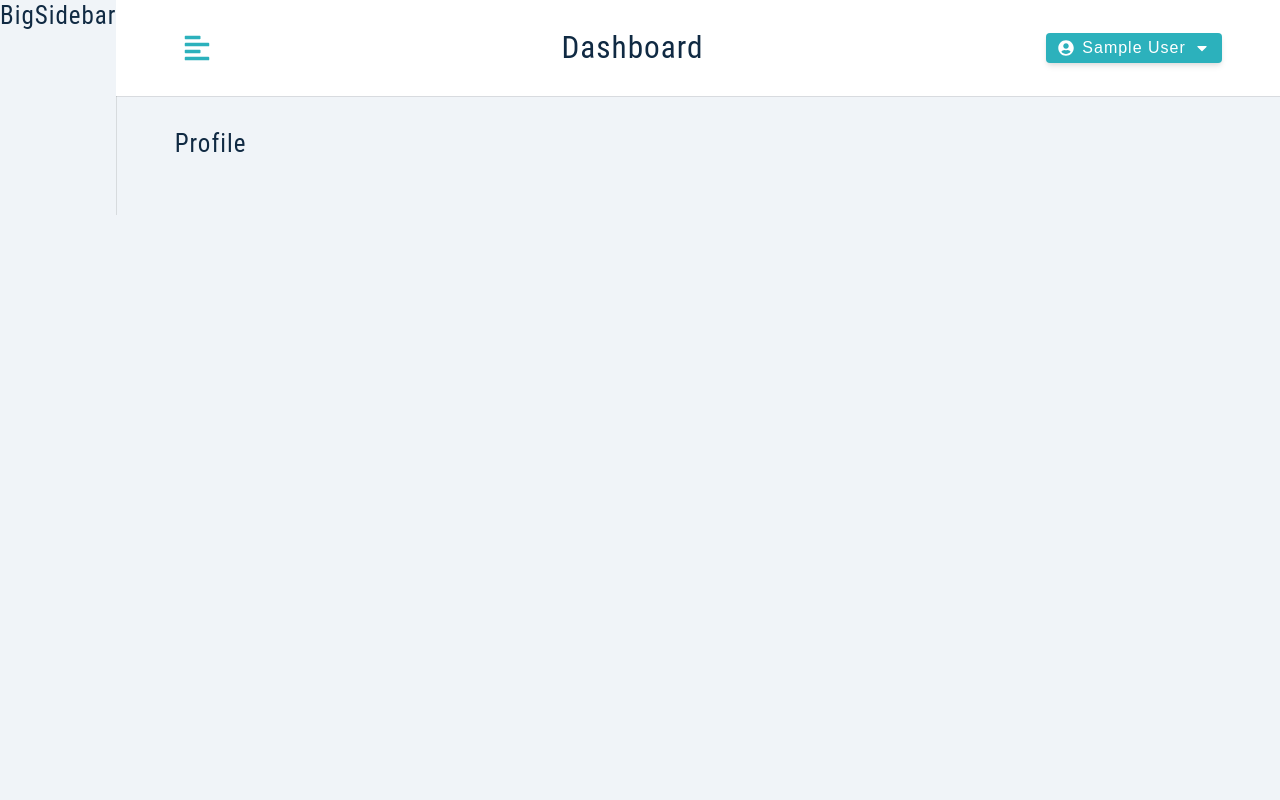
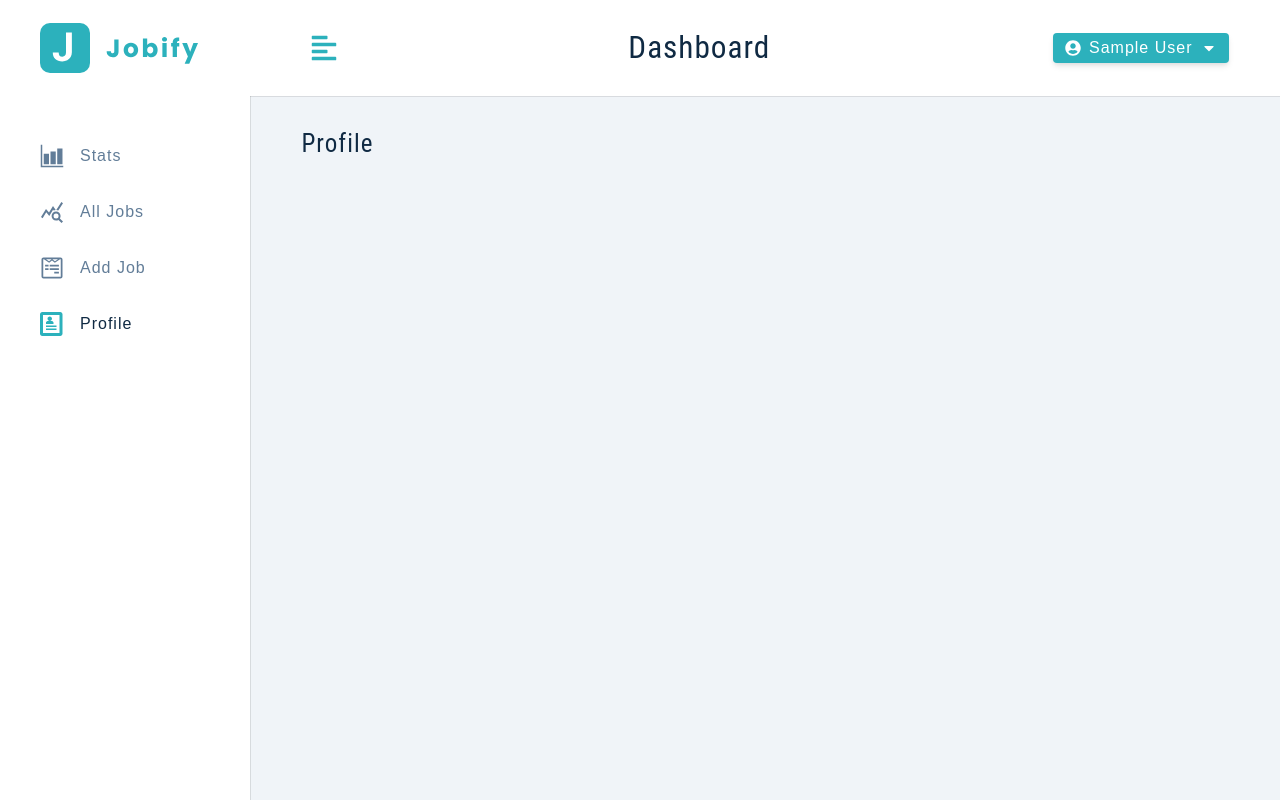
Before and after one commit to NovaTron007/jobtracker, a React (Create React App) app in the folder client/: page /profile in a window 1280 px wide. Built offline with nearby package versions, Linux system fonts and the light colour scheme; sample sign-in values are in the browser's storage.

Commit message:
NavLinks component: Created reuseable links component. Toggling big sidebar.

```diff
--- a/client/src/Components/BigSidebar.js
+++ b/client/src/Components/BigSidebar.js
@@ -1,10 +1,23 @@
 import React from 'react'
 import Wrapper from "../assets/Wrappers/BigSidebar"
+import Logo from "../Components/Logo"
+import NavLinks from './NavLinks'
+import { useAppContext } from '../Context/AppContext'
 
 const BigSidebar = () => {
+  // get global state, and functions
+  const { toggleSidebar, showSidebar } = useAppContext()
+
   return (
     <Wrapper>
-		<h4>BigSidebar</h4>
+      <div className={showSidebar ? "sidebar-container" : "sidebar-container show-sidebar"} >
+        <div className="content">
+          <header>
+            <Logo />
+          </header>
+          <NavLinks />
+        </div>
+      </div>
     </Wrapper>
   )
 }
--- /dev/null
+++ b/client/src/Components/NavLinks.js
@@ -0,0 +1,30 @@
+import React from 'react'
+import { NavLink } from "react-router-dom"
+import links from "../utils/links"
+
+
+const NavLinks = ({toggleSidebar}) => {
+
+  return (
+    <div className="nav-links">
+        {links.map((item) => {
+            // destructure current item object
+            const { text, path, id, icon } = item
+            // use return as two items inside map
+            return (
+                <NavLink
+                    key={id}
+                    to={path}
+                    className={({ isActive }) => isActive ? "nav-link active" : "nav-link"} // navlink active class
+                    onClick={toggleSidebar} // toggle sidebar
+                >
+                    <span className="icon">{icon}</span>
+                    {text}
+                </NavLink>
+            )
+        })}
+    </div>
+  )
+}
+
+export default NavLinks
--- a/client/src/Components/SmallSidebar.js
+++ b/client/src/Components/SmallSidebar.js
@@ -1,16 +1,13 @@
 import React from 'react'
-import { NavLink } from "react-router-dom"
 import { FaTimes } from "react-icons/fa"
 import Logo from "./Logo"
-import links from "../utils/links"
 import Wrapper from "../assets/Wrappers/SmallSidebar"
+import NavLinks from './NavLinks'
 import { useAppContext } from "../Context/AppContext" // get app global state
 
 const SmallSideBar = () => {
-
     // get global state, and functions
     const { toggleSidebar, showSidebar } = useAppContext()
-
 
     return (
         <Wrapper>
@@ -22,24 +19,7 @@
                     <header>
                         <Logo />
                     </header>
-                    <div className="nav-links">
-                        {links.map((item) => {
-                            // destructure current item object
-                            const { text, path, id, icon } = item
-                            // use return as two items inside map
-                            return (
-                                <NavLink
-                                    key={id}
-                                    to={path}
-                                    className={({ isActive }) => isActive ? "nav-link active" : "nav-link"} // navlink active class
-                                    onClick={toggleSidebar}
-                                >
-                                    <span className="icon">{icon}</span>
-                                    {text}
-                                </NavLink>
-                            )
-                        })}
-                    </div>
+                    <NavLinks toggleSidebar={toggleSidebar} />
                 </div>
             </div>
         </Wrapper>
```
